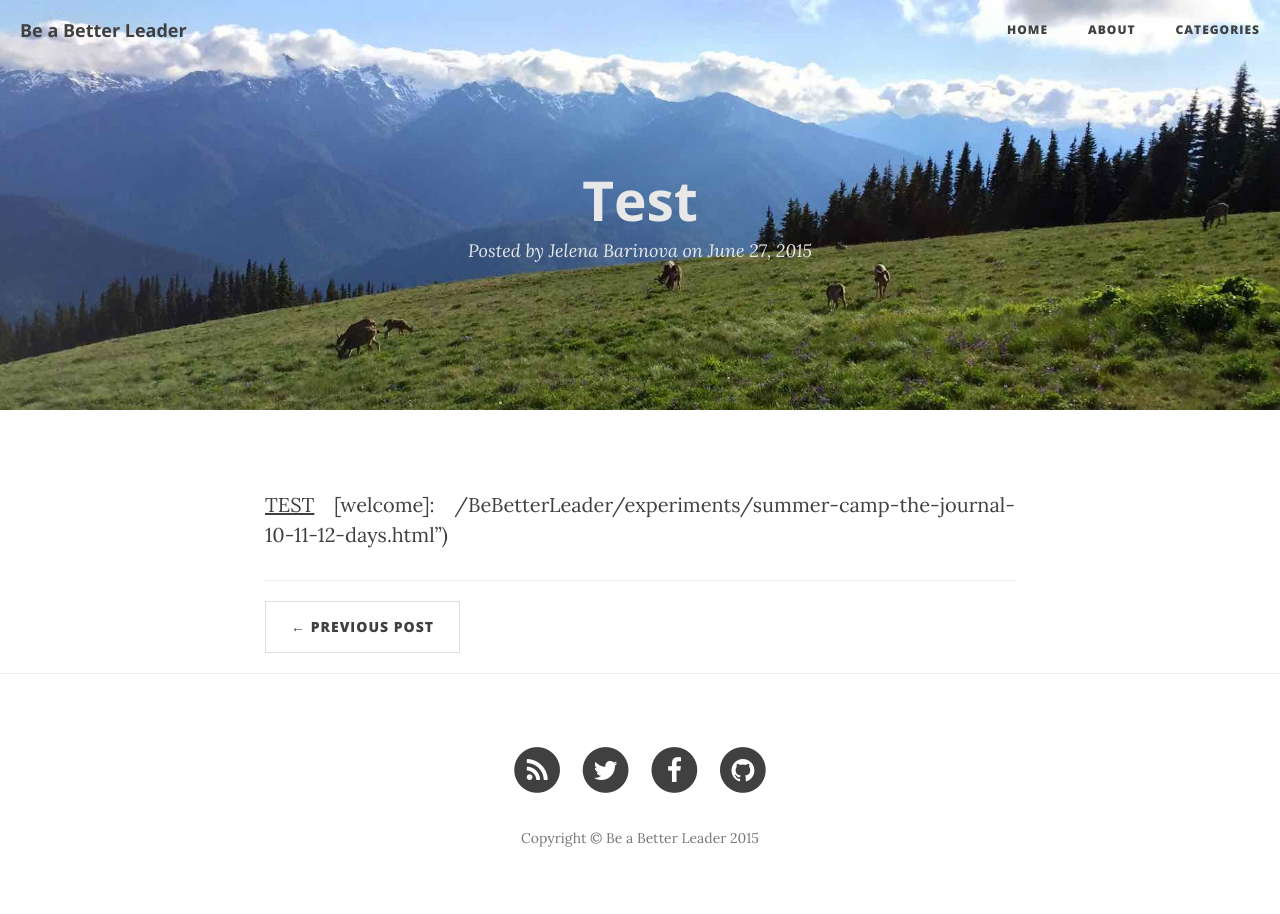
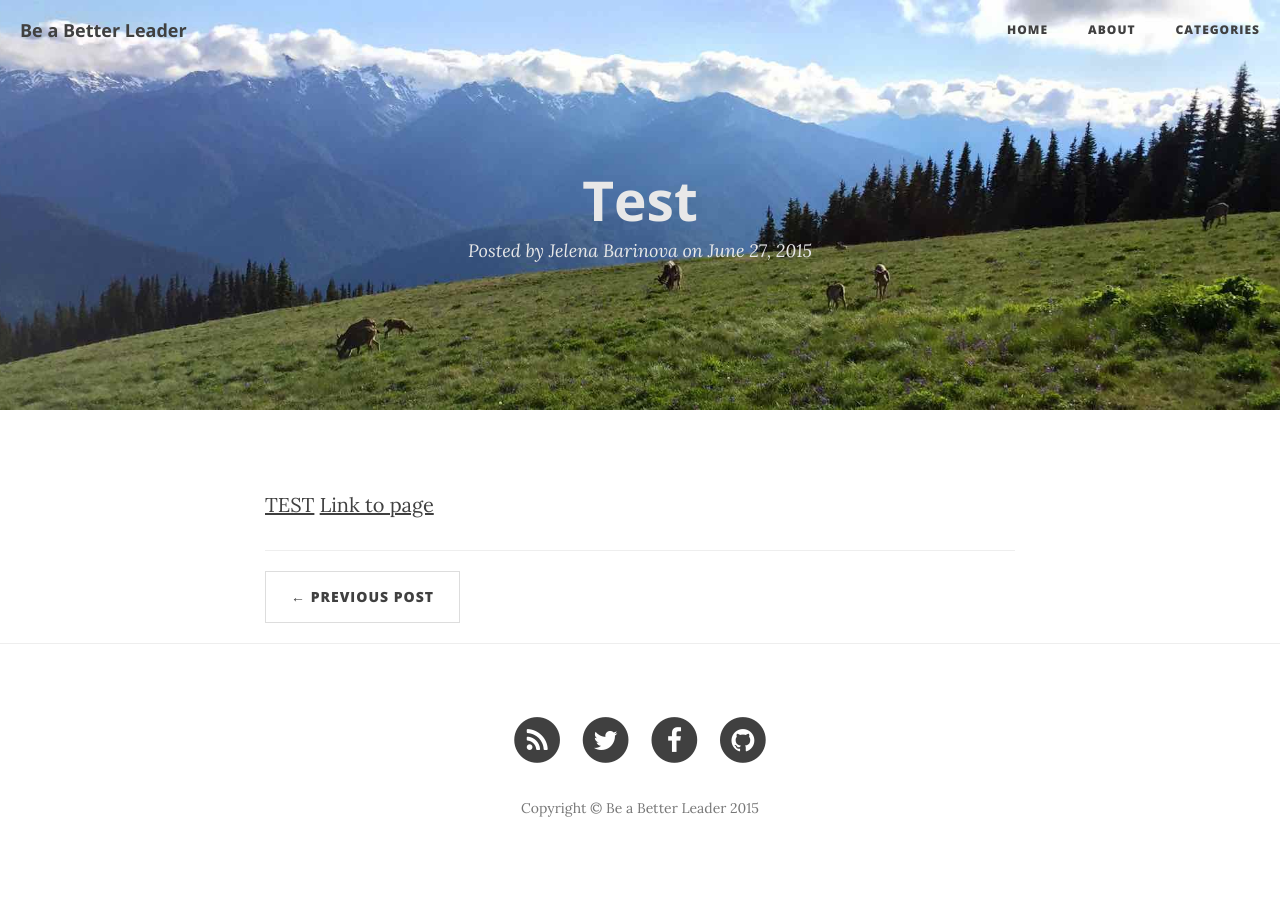
Before and after one commit to JelenaBarinova/BeBetterLeader, a Jekyll site: the page built from _posts/2015-06-27-test.md, in a window 1280 px wide. Built offline with Jekyll 4.4.1, drawn with Linux system fonts in a browser that asks for light colours; nearby versions of some CDN libraries.

Commit message:
trying post_url to inner posts

```diff
--- a/_config.yml
+++ b/_config.yml
@@ -3,9 +3,11 @@ title: Be a Better Leader
 header-img: img/home-bg.jpg
 email: jelena.barinovas@gmail.com
 description: "Practical notes on leadership improvements"
+#everything accept post_url works
 baseurl: /BeBetterLeader
 url: "http://jelenabarinova.github.io/BeBetterLeader"
-#url: "http://localhost:4000"
+#url: "http://localhost:4000/BeBetterLeader"
+#baseurl: /BeBetterLeader
 github:
 twitter_username: jfiodorova
 github_username:  JelenaBarinova
--- a/_posts/2015-06-27-test.md
+++ b/_posts/2015-06-27-test.md
@@ -9,4 +9,4 @@ categories:
 ---
 
 [TEST]({% post_url 2013-09-20-summer-camp-the-journal-10-11-12-days %})
-[welcome]: {{site.baseurl}}{% post_url 2013-09-20-summer-camp-the-journal-10-11-12-days  %}")
+[Link to page]({{site.baseurl}}/experiments/summer-camp-the-journal-10-11-12-days.html)
```
Also changed, not shown: 2 other files.
